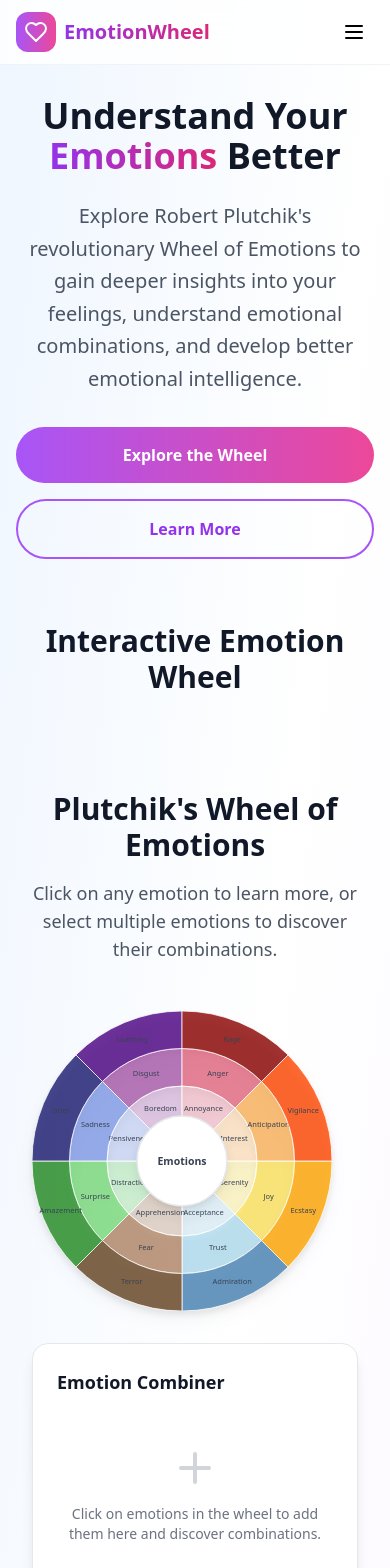
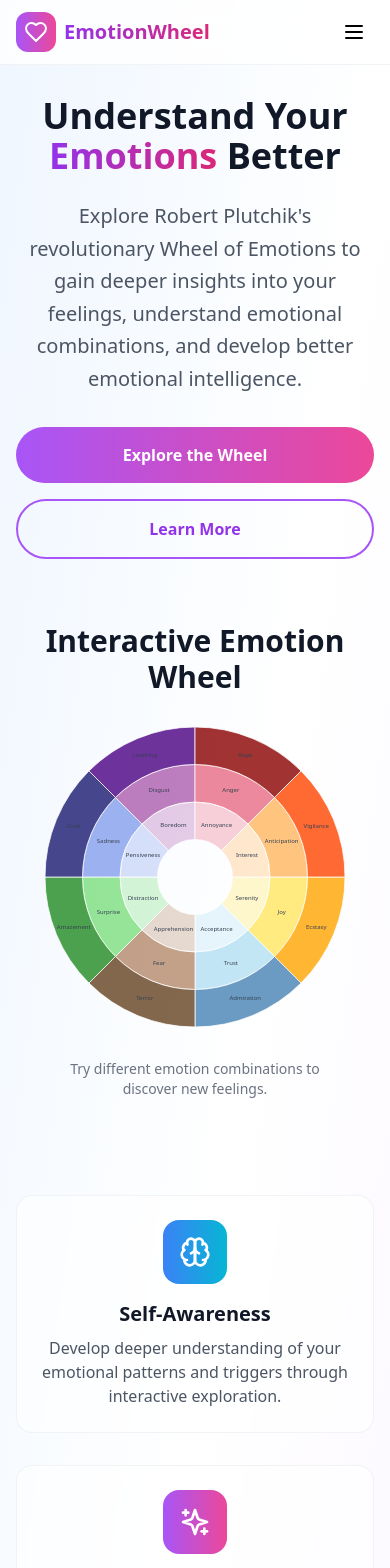
Before and after one commit to com-path/emotionswheelV1, a React (Vite) app: page / in a window 390 px wide. Shown: the top 1568 px of the page. Built offline with nearby package versions, Linux system fonts and the light colour scheme.

Commit message:
feat: add mobile responsiveness - Make wheel and components responsive for mobile devices - Adjust text sizes and spacing for different screen sizes - Optimize layout for touch interactions - Improve component sizing and padding for mobile view

```diff
--- a/src/components/EmotionCombiner.tsx
+++ b/src/components/EmotionCombiner.tsx
@@ -25,35 +25,35 @@ const EmotionCombiner: React.FC<EmotionCombinerProps> = ({ emotions }) => {
   }
 
   return (
-    <div className="bg-gradient-to-r from-purple-50 to-pink-50 rounded-xl p-4 border border-purple-200">
-      <div className="flex items-center space-x-2 mb-3">
-        <Sparkles className="h-5 w-5 text-purple-600" />
-        <span className="font-semibold text-purple-900">Combination Result</span>
+    <div className="bg-gradient-to-r from-purple-50 to-pink-50 rounded-xl p-3 md:p-4 border border-purple-200">
+      <div className="flex items-center space-x-2 mb-2 md:mb-3">
+        <Sparkles className="h-4 w-4 md:h-5 md:w-5 text-purple-600" />
+        <span className="font-semibold text-purple-900 text-sm md:text-base">Combination Result</span>
       </div>
 
-      <div className="bg-white rounded-lg p-4 shadow-sm">
-        <h4 className="font-bold text-lg text-gray-900 mb-2">{combination.name}</h4>
-        <p className="text-gray-600 text-sm leading-relaxed mb-3">{combination.description}</p>
+      <div className="bg-white rounded-lg p-3 md:p-4 shadow-sm">
+        <h4 className="font-bold text-base md:text-lg text-gray-900 mb-1 md:mb-2">{combination.name}</h4>
+        <p className="text-gray-600 text-xs md:text-sm leading-relaxed mb-2 md:mb-3">{combination.description}</p>
 
         <div className="space-y-2">
           <div>
             <span className="text-xs font-medium text-gray-500 uppercase tracking-wide">Example</span>
-            <p className="text-sm text-gray-700 italic">"{combination.example}"</p>
+            <p className="text-xs md:text-sm text-gray-700 italic">"{combination.example}"</p>
           </div>
 
           {combination.advice && (
             <div>
               <span className="text-xs font-medium text-gray-500 uppercase tracking-wide">Helpful Tip</span>
-              <p className="text-sm text-gray-700">{combination.advice}</p>
+              <p className="text-xs md:text-sm text-gray-700">{combination.advice}</p>
             </div>
           )}
 
-          <div className="mt-4 pt-4 border-t border-gray-100">
+          <div className="mt-3 md:mt-4 pt-3 md:pt-4 border-t border-gray-100">
             <span className="text-xs font-medium text-gray-500 uppercase tracking-wide">Selected Emotions</span>
-            <div className="mt-2 space-y-2">
+            <div className="mt-2 space-y-1 md:space-y-2">
               {emotions.map((emotion, index) => (
                 <div key={index} className="flex items-center justify-between">
-                  <span className="text-sm font-medium text-gray-700">{emotion.name}</span>
+                  <span className="text-xs md:text-sm font-medium text-gray-700">{emotion.name}</span>
                   <span className={`text-xs px-2 py-1 rounded-full ${
                     emotion.intensity === 'high' ? 'bg-red-100 text-red-700' :
                     emotion.intensity === 'medium' ? 'bg-yellow-100 text-yellow-700' :
--- a/src/components/EmotionSegment.tsx
+++ b/src/components/EmotionSegment.tsx
@@ -111,7 +111,7 @@ const EmotionSegment: React.FC<EmotionSegmentProps> = ({
         y={mildTextY}
         textAnchor="middle"
         dominantBaseline="middle"
-        className="text-[10px] font-medium fill-gray-700 pointer-events-none select-none"
+        className="text-[8px] md:text-[10px] font-medium fill-gray-700 pointer-events-none select-none"
       >
         {emotion.intensities[0].word}
       </text>
@@ -135,7 +135,7 @@ const EmotionSegment: React.FC<EmotionSegmentProps> = ({
         y={basicTextY}
         textAnchor="middle"
         dominantBaseline="middle"
-        className="text-[10px] font-medium fill-gray-700 pointer-events-none select-none"
+        className="text-[8px] md:text-[10px] font-medium fill-gray-700 pointer-events-none select-none"
       >
         {emotion.intensities[1].word}
       </text>
@@ -159,7 +159,7 @@ const EmotionSegment: React.FC<EmotionSegmentProps> = ({
         y={intenseTextY}
         textAnchor="middle"
         dominantBaseline="middle"
-        className="text-[10px] font-medium fill-gray-700 pointer-events-none select-none"
+        className="text-[8px] md:text-[10px] font-medium fill-gray-700 pointer-events-none select-none"
       >
         {emotion.intensities[2].word}
       </text>
--- a/src/components/EmotionWheel.tsx
+++ b/src/components/EmotionWheel.tsx
@@ -11,9 +11,12 @@ interface EmotionIntensity {
 }
 
 interface Emotion {
+  id: string;
   name: string;
   color: string;
   darkColor: string;
+  description: string;
+  triggers: string[];
   intensities: EmotionIntensity[];
 }
 
@@ -42,37 +45,13 @@ const EmotionWheel = () => {
   };
 
   return (
-    <section id="wheel" className="py-16 px-4 sm:px-6 lg:px-8">
-      <div className="max-w-7xl mx-auto">
-        <div className="text-center mb-12">
-          <h2 className="text-3xl sm:text-4xl font-bold text-gray-900 mb-4">
-            Plutchik's Wheel of Emotions
-          </h2>
-          <p className="text-lg text-gray-600 max-w-2xl mx-auto">
-            Click on any emotion to learn more, or select multiple emotions to discover their combinations.
-          </p>
-        </div>
-
-        <div className="flex flex-col lg:flex-row gap-8 items-start">
-          {/* Emotion Wheel */}
-          <div className="flex-1 flex justify-center">
-            <div className="relative w-full max-w-[600px] aspect-square">
+    <div className="flex flex-col items-center space-y-4 md:space-y-8 px-4 md:px-0">
+      <div className="relative w-full max-w-[300px] md:max-w-[600px] aspect-square">
         <svg
-                width="100%"
-                height="100%"
           viewBox="0 0 400 400"
-                preserveAspectRatio="xMidYMid meet"
-                className="drop-shadow-lg"
+          className="w-full h-full"
         >
-                <defs>
-                  {emotions.map((emotion) => (
-                    <linearGradient key={emotion.name} id={`gradient-${emotion.name}`} x1="0%" y1="0%" x2="100%" y2="100%">
-                      <stop offset="0%" stopColor={emotion.color} />
-                      <stop offset="100%" stopColor={emotion.darkColor} />
-                    </linearGradient>
-                  ))}
-                </defs>
-
+          <g>
             {emotions.map((emotion, index) => (
               <EmotionSegment
                 key={emotion.name}
@@ -83,87 +62,19 @@ const EmotionWheel = () => {
                 selectedEmotions={selectedEmotions}
               />
             ))}
-
-                {/* Center circle */}
-                <circle
-                  cx="200"
-                  cy="200"
-                  r="60"
-                  fill="white"
-                  stroke="#e5e7eb"
-                  strokeWidth="2"
-                  className="drop-shadow-sm"
-                />
-                <text
-                  x="200"
-                  y="205"
-                  textAnchor="middle"
-                  className="text-sm font-semibold fill-gray-700"
-                >
-                  Emotions
-                </text>
+          </g>
         </svg>
       </div>
-          </div>
 
-          {/* Emotion Combiner */}
-          <div className="w-full lg:w-80">
-            <div className="bg-white rounded-2xl shadow-lg border border-gray-200 p-6">
-              <div className="flex items-center justify-between mb-4">
-                <h3 className="text-lg font-bold text-gray-900">Emotion Combiner</h3>
-                {selectedEmotions.length > 0 && (
-                  <button
-                    className="text-sm text-gray-500 hover:text-gray-700 transition-colors"
-                  >
-                    Clear all
-                  </button>
-                )}
-              </div>
-
-              {selectedEmotions.length === 0 ? (
-                <div className="text-center py-8">
-                  <Plus className="h-12 w-12 text-gray-300 mx-auto mb-3" />
-                  <p className="text-gray-500 text-sm">
-                    Click on emotions in the wheel to add them here and discover combinations.
-                  </p>
-                </div>
-              ) : (
-                <div className="space-y-3 mb-6">
-                  {selectedEmotions.map((selected) => (
-                    <div
-                      key={`${selected.emotion.name}-${selected.intensity.level}`}
-                      className="flex items-center justify-between p-3 rounded-lg border border-gray-200 bg-gray-50"
-                    >
-                      <div className="flex items-center space-x-3">
-                        <div
-                          className="w-4 h-4 rounded-full"
-                          style={{ backgroundColor: selected.emotion.color }}
-                        />
-                        <span className="font-medium text-gray-900">{selected.emotion.name} - {selected.intensity.level}</span>
-                      </div>
-                      <button
-                        className="text-gray-400 hover:text-gray-600 transition-colors"
-                      >
-                        <X className="h-4 w-4" />
-                      </button>
-                    </div>
-                  ))}
-                </div>
-              )}
-
-              {selectedEmotions.length >= 2 && (
+      <div className="w-full max-w-[300px] md:max-w-[600px]">
         <EmotionCombiner
           emotions={selectedEmotions.map(selected => ({
             name: selected.emotion.name,
             intensity: selected.intensity.level
           }))}
         />
-              )}
       </div>
     </div>
-        </div>
-      </div>
-    </section>
   );
 };
 
```
Lines whose indentation alone changed are shown as unchanged.
